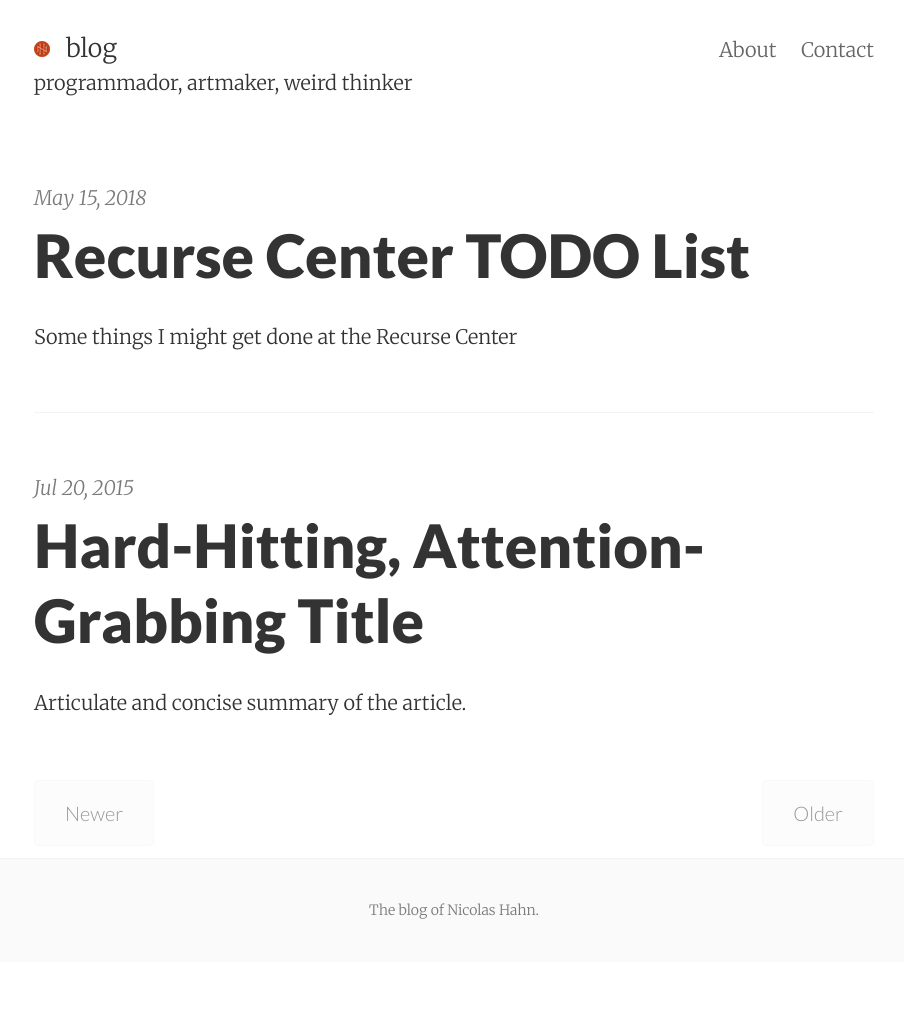
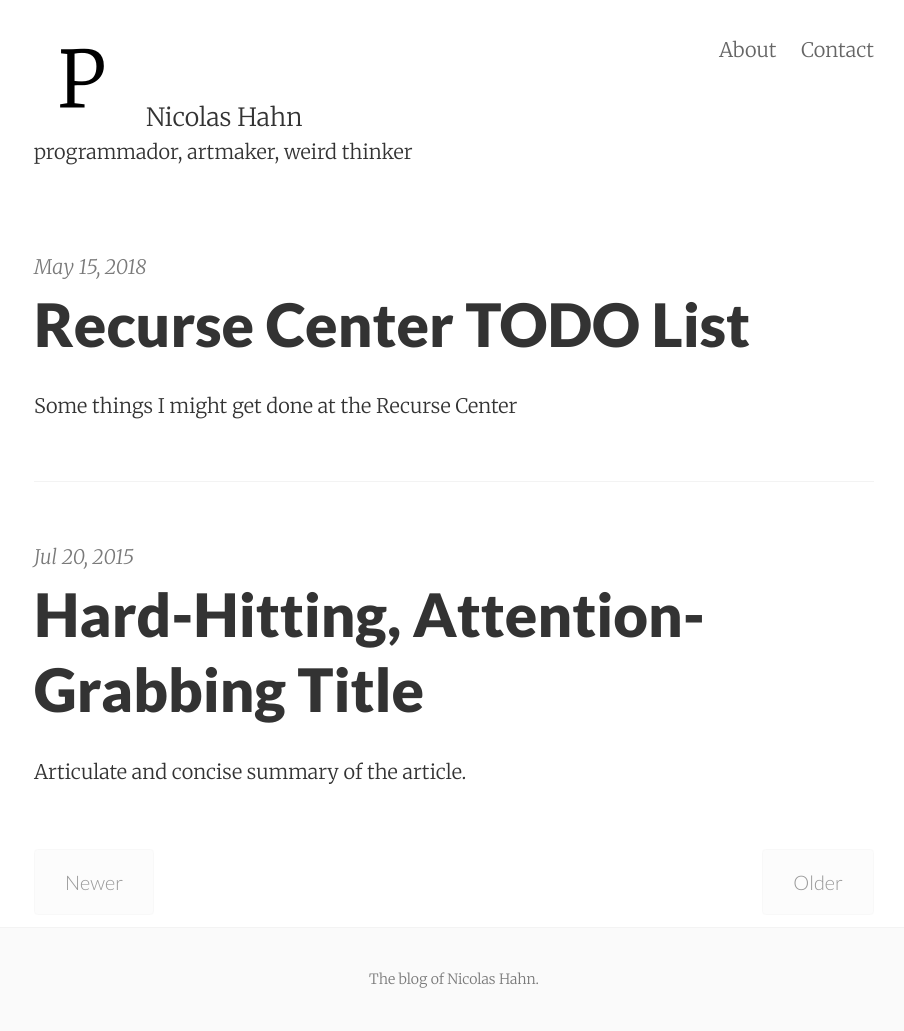
Before and after one commit to nicolashahn/nicolashahn.github.io, a Jekyll site: the page built from index.html, in a window 1280 px wide. Shown: the whole page, without its empty margins (186-1090 px from the left). Built offline with Jekyll 4.4.1, drawn with Linux system fonts in a browser that asks for light colours; the list of posts is cut into pages by our own code; before the commit the page ends 962 px from its top, so only the background shows below that.

Commit message:
change favicon size

```diff
--- a/_config.yml
+++ b/_config.yml
@@ -1,5 +1,5 @@
 # Site settings
-title:       blog
+title:       Nicolas Hahn
 email:       nicolas@stonespring.org
 author:      Nicolas Hahn
 description: programmador, artmaker, weird thinker
--- a/_includes/head.html
+++ b/_includes/head.html
@@ -49,11 +49,11 @@
     <link rel="apple-touch-icon" sizes="152x152" href="/images/apple-touch-icon-152x152.png">
     <link rel="apple-touch-icon" sizes="180x180" href="/images/apple-touch-icon-180x180.png">
     <link rel="icon" type="image/png" href="/images/favicon-200x200.png" sizes="200x200">
-    <!--<link rel="icon" type="image/png" href="/images/favicon-192x192.png" sizes="192x192">
+    <link rel="icon" type="image/png" href="/images/favicon-192x192.png" sizes="192x192">
     <link rel="icon" type="image/png" href="/images/favicon-160x160.png" sizes="160x160">
-    <link rel="icon" type="image/png" href="/images/favicon-96x96.png" sizes="96x96">-->
+    <link rel="icon" type="image/png" href="/images/favicon-96x96.png" sizes="96x96">
     <link rel="icon" type="image/png" href="/images/favicon-16x16.png" sizes="16x16">
-    <!--<link rel="icon" type="image/png" href="/images/favicon-32x32.png" sizes="32x32">-->
+    <link rel="icon" type="image/png" href="/images/favicon-32x32.png" sizes="32x32">
 
     {% if site.google_analytics %}
     <script type="text/javascript">
--- a/_includes/header.html
+++ b/_includes/header.html
@@ -2,7 +2,7 @@
   <div class="mt2 wrap">
     <div class="measure">
       <a href="{{ site.url }}" class="site-title">
-        <img class="logo" src="{{ site.url }}/images/favicon-16x16.png" alt="logo"> {{ site.title }}
+        <img class="logo" src="{{ site.url }}/images/favicon-96x96.png" alt="logo"> {{ site.title }}
       </a>
       <nav class="site-nav">
         {% include navigation.html %}
```
